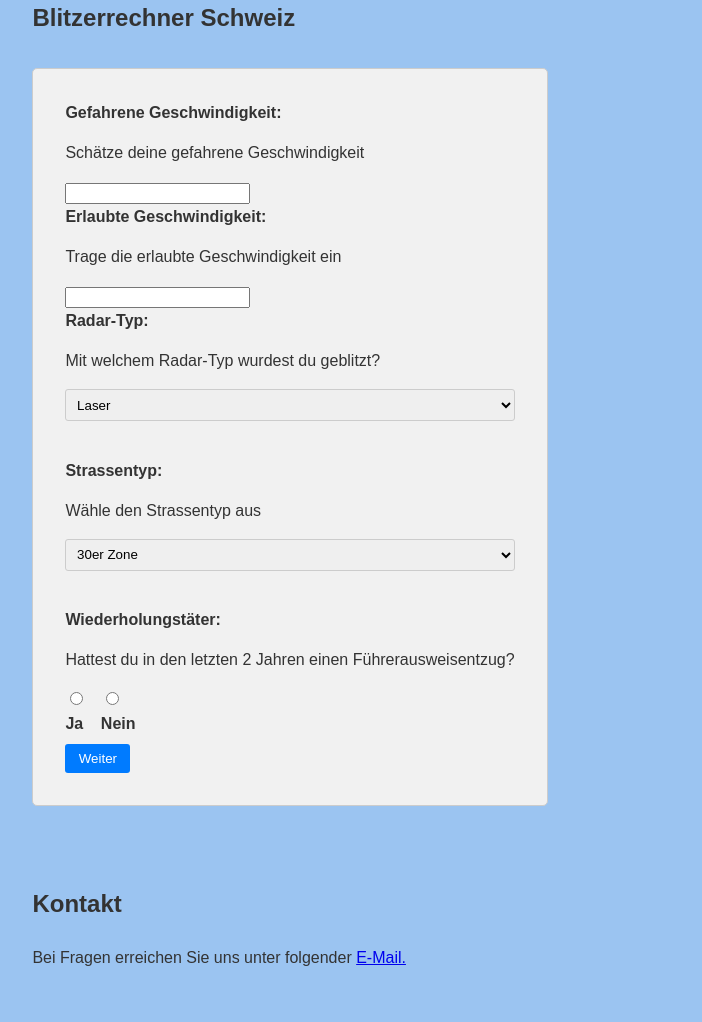
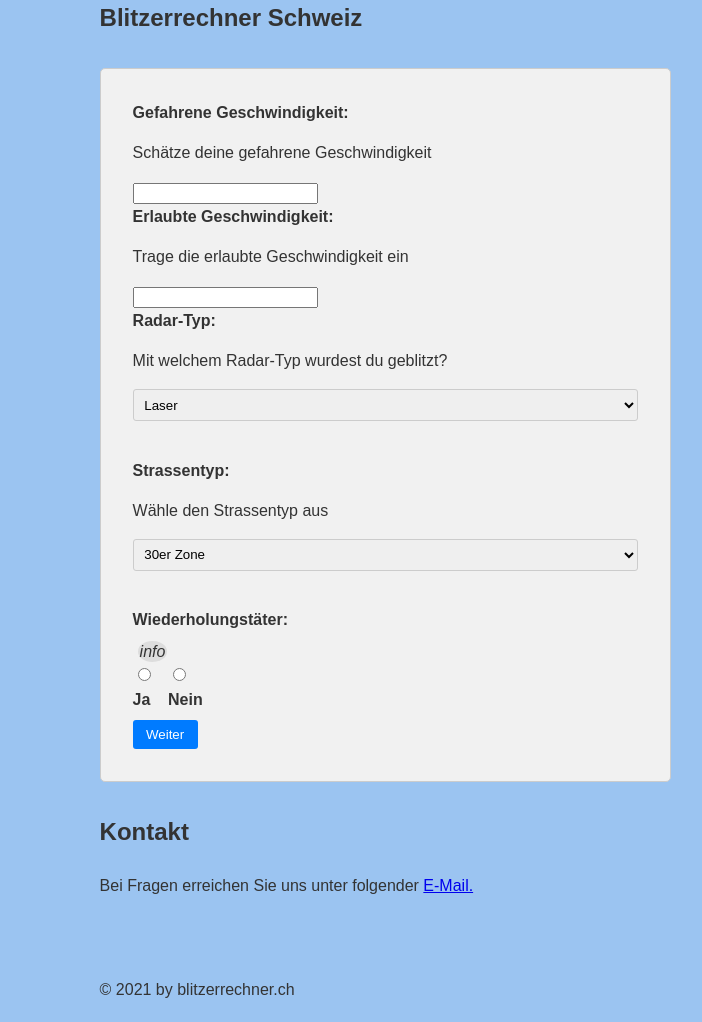
Before and after one commit to yalais/Blitzerrechner-Schweiz, a Flask app: page /eingabe in a window 1280 px wide. Shown: the top 1022 px of the page, without its empty margins (350-1052 px from the left). After the commit the page ends 998 px from the top, so only its background shows below. Run offline with Flask 3, Linux system fonts and the light colour scheme.

Commit message:
infobox for wiederholungstäter

```diff
--- a/static/style.css
+++ b/static/style.css
@@ -47,6 +47,8 @@ label {
     margin-bottom: 0.5em;
 }
 
+/* Formular-Elemente */
+
 input[type="text"],
 select {
     display: block;
@@ -71,3 +73,39 @@ input[type="submit"] {
 input[type="submit"]:hover {
     background-color: #0056b3;
 }
+
+/* Infoboxen */
+
+.info-box {
+    position: relative;
+    display: inline-block;
+    margin-left: 5px;
+}
+
+.info-icon {
+    border-radius: 50%;
+    background-color: #ddd;
+    padding: 2px;
+    cursor: pointer;
+}
+
+.info-text {
+    visibility: hidden;
+    width: 200px;
+    background-color: #555;
+    color: #fff;
+    text-align: center;
+    padding: 5px 0;
+    position: absolute;
+    z-index: 1;
+    bottom: 125%;
+    left: 50%;
+    margin-left: -100px;
+    opacity: 0;
+    transition: opacity 0.3s;
+}
+
+.info-box:hover .info-text {
+    visibility: visible;
+    opacity: 1;
+}
--- a/templates/eingabe.html
+++ b/templates/eingabe.html
@@ -8,27 +8,40 @@
 </head>
 
 <style>
-        .radio-container {
-        display: inline-block;
-        margin-right: 10px;
-        align-items: center;
+    .radio-container {
+    display: inline-block;
+    margin-right: 10px;
+    align-items: center;
     }
+
+    .label-title {
+    margin-top: 30px;
+    display: block;
+}
+
+#form-section {
+    width: 150%;
+    margin: 0 auto; /* Dies zentriert die Sektion */
+}
+
 </style>
 
 <body>
 <div>
-    <section>
+    <section id="form-section">
         <h1>Blitzerrechner Schweiz</h1>
         <form action="/kategorie" method="post">
-            <label for="gefahren">Gefahrene Geschwindigkeit:</label>
+            <label class = "label.title" for="gefahren">Gefahrene Geschwindigkeit:</label>
             <p>Schätze deine gefahrene Geschwindigkeit</p>
             <input type="number" name="gefahren" id="gefahren" required>
+            <br>
 
-            <label for="erlaubt">Erlaubte Geschwindigkeit:</label>
+            <label class = "label.title" for="erlaubt">Erlaubte Geschwindigkeit:</label>
             <p>Trage die erlaubte Geschwindigkeit ein</p>
             <input type="number" name="erlaubt" id="erlaubt" required>
+            <br>
 
-            <label for="radar">Radar-Typ:</label>
+            <label class = "label.title" for="radar">Radar-Typ:</label>
             <p>Mit welchem Radar-Typ wurdest du geblitzt?</p>
             <select name="radar" id="radar" required>
                 <option value="laser">Laser</option>
@@ -37,7 +50,7 @@
             </select>
             <br>
 
-            <label for="strassentyp">Strassentyp:</label>
+            <label class = "label.title" for="strassentyp">Strassentyp:</label>
             <p>Wähle den Strassentyp aus</p>
 
             <select name="strassentyp" id="strassentyp">
@@ -48,8 +61,13 @@
 
             <br>
 
-            <label for="wiederholung">Wiederholungstäter:</label>
-            <p>Hattest du in den letzten 2 Jahren einen Führerausweisentzug?</p>
+            <label class = "label.title" for="wiederholung">Wiederholungstäter:</label>
+            <div class="info-box">
+                <i class="info-icon">info</i>
+                <span class="info-text">Als Wiederholungstäter gillst du wenn du in den letzten 2 Jahren einen Führerausweisentzug hattest <br/>
+                    , du noch in der Probezeit oder deinen Führerausweis auf Probezeit besitzt </span>
+            </div>
+            <br>
             <div class="radio-container">
                 <input type="radio" id="ja" name="wiederholung" value="ja">
                 <label for="ja">Ja</label>
@@ -58,8 +76,6 @@
                 <input type="radio" id="nein" name="wiederholung" value="nein">
                 <label for="nein">Nein</label>
             </div>
-
-
             <br>
             <input type="submit" value="Weiter">
         </form>
```
Also changed, not shown: 1 other file.
